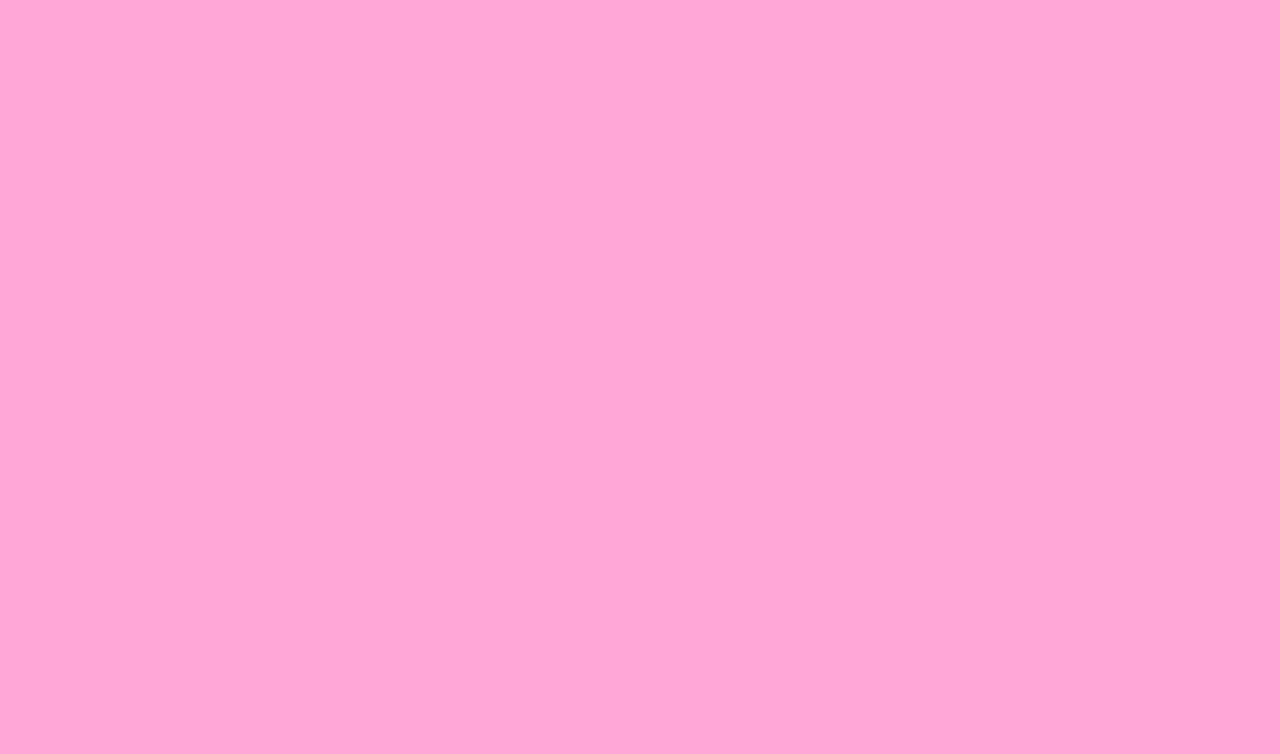
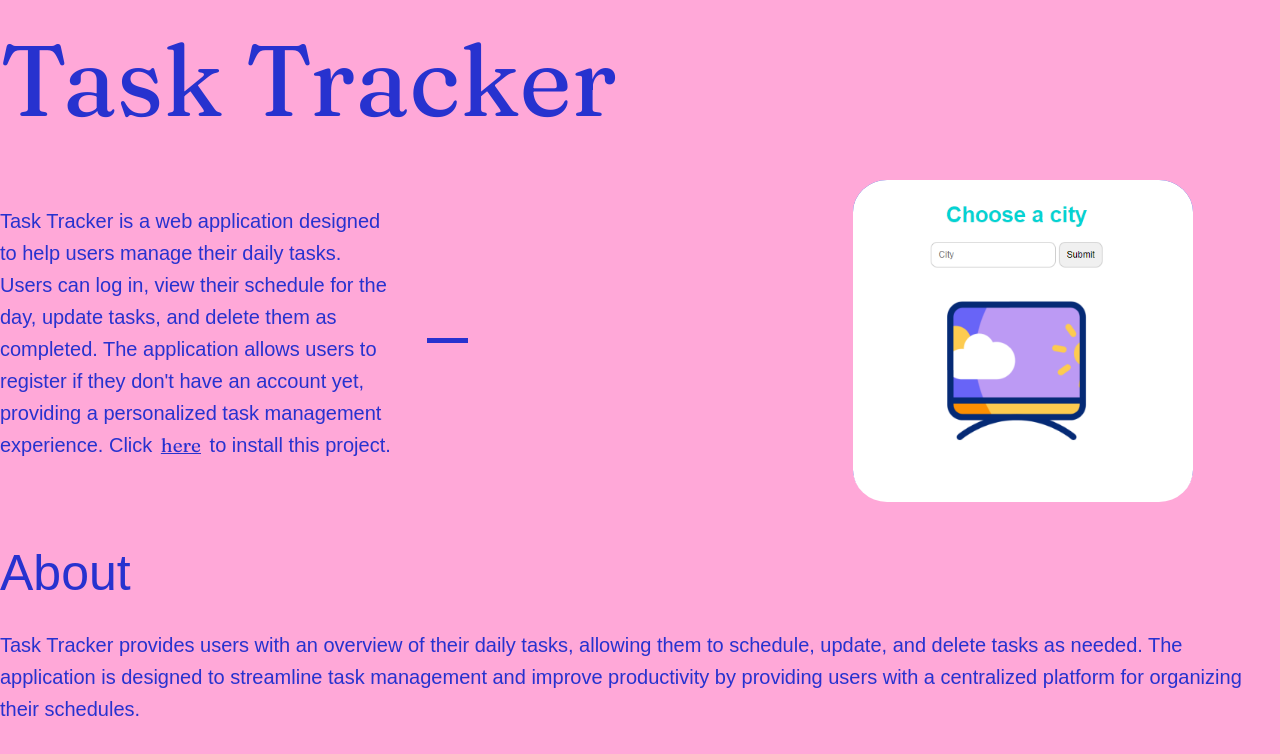
Before and after one commit to Sieglindevwb/my-portfolio, a Vue app: page /projects/taskTracker in a window 1280 px wide. Shown: the top 754 px of the page. Built offline with nearby package versions, Linux system fonts and the light colour scheme.

Commit message:
Change content tasktracker

```diff
--- a/src/components/projects/TaskTracker.vue
+++ b/src/components/projects/TaskTracker.vue
@@ -1,5 +1,39 @@
-<template lang="">
-  <div></div>
+<template>
+  <div class="projects">
+    <h1>Task Tracker</h1>
+    <div class="description">
+      <p class="intro">
+        Task Tracker is a web application designed to help users manage their
+        daily tasks. Users can log in, view their schedule for the day, update
+        tasks, and delete them as completed. The application allows users to
+        register if they don't have an account yet, providing a personalized
+        task management experience. Click
+        <a class="linktext" href="https://github.com/Sieglindevwb/task-tracker"
+          >here</a
+        >
+        to install this project.
+      </p>
+      <hr class="new4" />
+      <div class="colorbg">
+        <img src="/src/assets/weatherapp.png" alt="image-weather-app" />
+        <a
+          class="hover-text"
+          href="https://github.com/Sieglindevwb/task-tracker"
+          >Click</a
+        >
+      </div>
+    </div>
+    <div>
+      <h2>About</h2>
+      <p>
+        Task Tracker provides users with an overview of their daily tasks,
+        allowing them to schedule, update, and delete tasks as needed. The
+        application is designed to streamline task management and improve
+        productivity by providing users with a centralized platform for
+        organizing their schedules.
+      </p>
+    </div>
+  </div>
 </template>
 <script>
 export default {
@@ -9,4 +43,90 @@ export default {
   },
 };
 </script>
-<style lang=""></style>
+<style scoped>
+.intro p {
+  width: 30vw;
+}
+p {
+  font-size: 20px;
+  padding-bottom: 1rem;
+  padding-right: 2rem;
+}
+h1 {
+  font-size: 100px;
+  margin-bottom: 20px;
+}
+h2 {
+  padding-top: 2rem;
+  padding-bottom: 1rem;
+  font-size: 50px;
+}
+li {
+  font-size: 19px;
+}
+.linktext {
+  font-size: 19px;
+  text-decoration-line: underline;
+}
+.description {
+  display: grid;
+  grid-template-columns: 1fr 1fr 1fr;
+  align-items: center; /* Align items vertically in the center */
+}
+.colorbg {
+  width: 340px;
+  height: 321px;
+  border-radius: 10%;
+  position: relative; /* Parent container relative for text positioning */
+  display: inline-block;
+
+  background: #2732cf;
+}
+.colorbg img {
+  width: 340px;
+  border-radius: 10%;
+  display: block;
+}
+
+img:hover {
+  background-color: #2732cf;
+}
+hr.new4 {
+  width: 320px;
+  height: 5px;
+  border: 2px solid #2732cf;
+  background-color: #2732cf;
+  animation: growLine 4s infinite ease-in-out;
+}
+
+.hover-text {
+  position: absolute;
+  top: 50%; /* Vertically center the text */
+  left: 50%; /* Horizontally center the text */
+  transform: translate(
+    -50%,
+    -50%
+  ); /* Offsets the position to center the text */
+  color: white; /* Text color */
+  background-color: #2732cf; /* Semi-transparent background for better readability */
+  padding: 41%; /* Padding around the text */
+  font-size: 30px; /* Font size */
+  border-radius: 10%; /* Slightly rounded corners */
+  text-decoration: none; /* Remove underline from the link */
+  opacity: 0; /* Initially hidden */
+  transition: opacity 0.3s ease; /* Smooth fade-in effect */
+}
+
+.colorbg:hover .hover-text {
+  opacity: 1; /* Show the text when hovered */
+}
+
+@keyframes growLine {
+  0% {
+    width: 0;
+  }
+  100% {
+    width: 320px;
+  }
+}
+</style>
```
